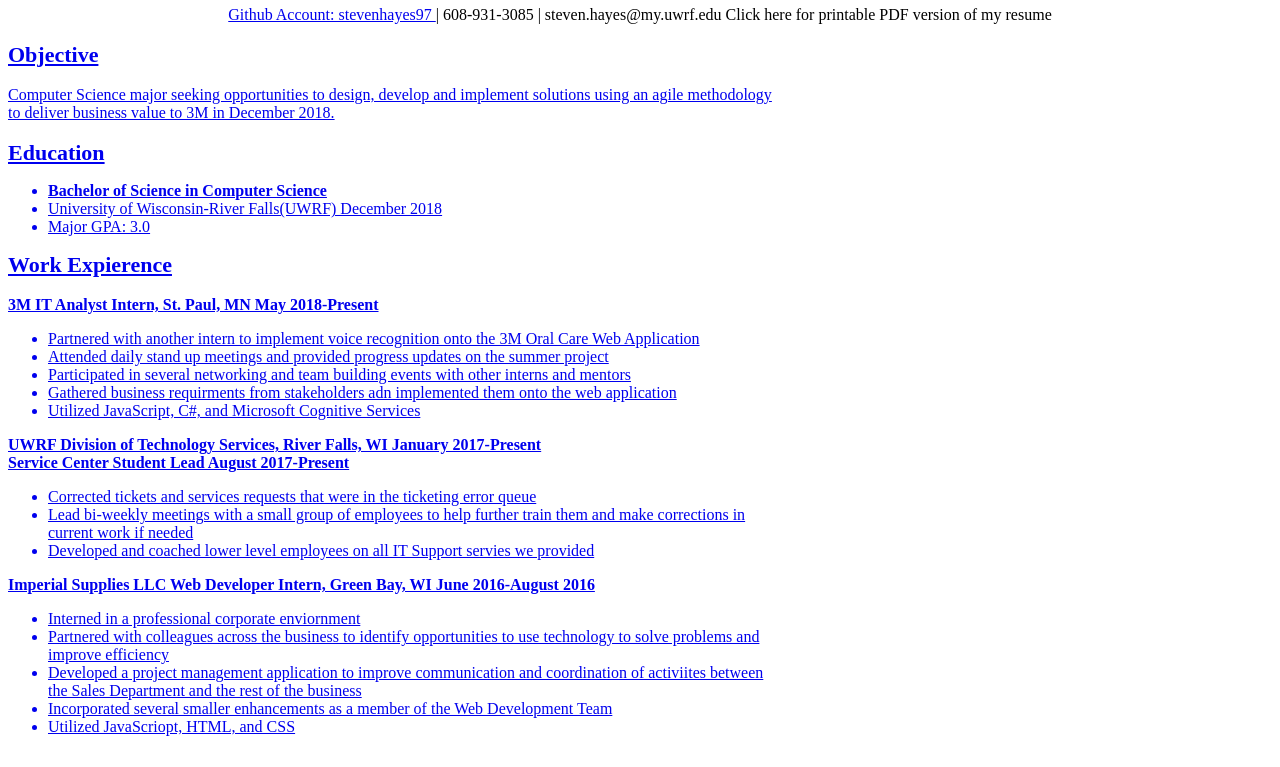
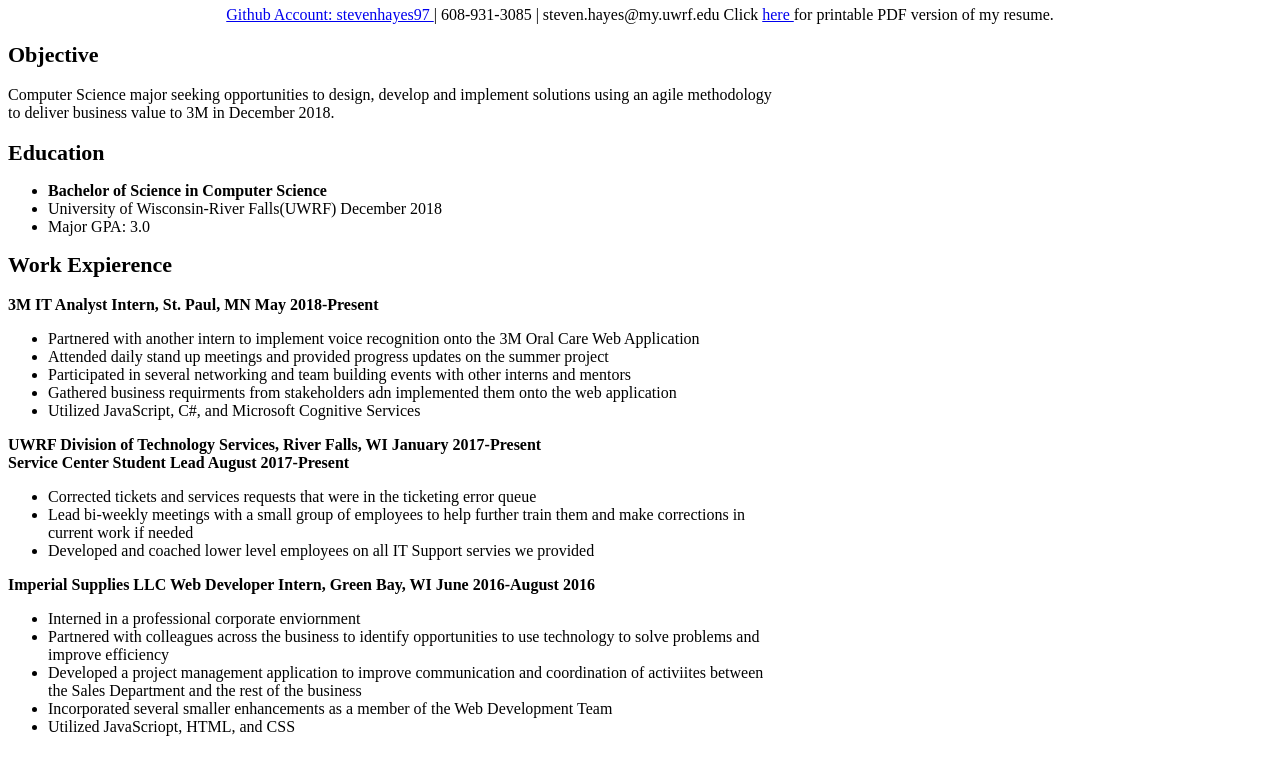
Before and after one commit to stevenhayes97/Resume-Website, a plain HTML site: page index.html in a window 1280 px wide. Shown: the part 60-827 px from the top of the page. Drawn offline with Linux system fonts and the light colour scheme.

Commit message:
Update index.html

```diff
--- a/index.html
+++ b/index.html
@@ -10,7 +10,7 @@
       </div>
       <div id = "subHeader">
          <a target="_blank" rel="noopener noreferrer" href="https://github.com/stevenhayes97"> Github Account: stevenhayes97 </a> | 608-931-3085 | steven.hayes@my.uwrf.edu
-         Click here for printable PDF version of my resume<a target="_blank" rel="noopener nofeferrer" href="Resume.pdf">
+         Click <a target="_blank" rel="noopener nofeferrer" href="Resume.pdf"> here </a> for printable PDF version of my resume.
       </div>
       <br>
       <div id = "resume">
```
